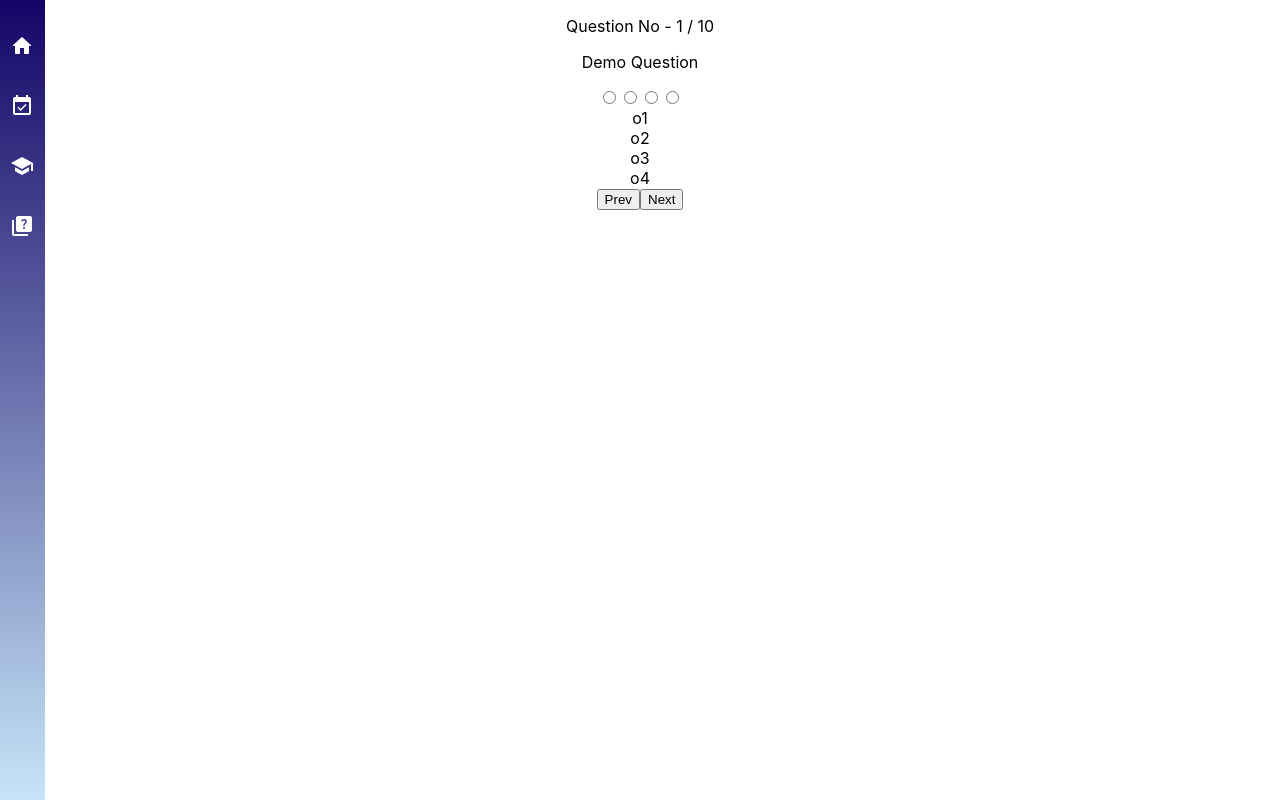
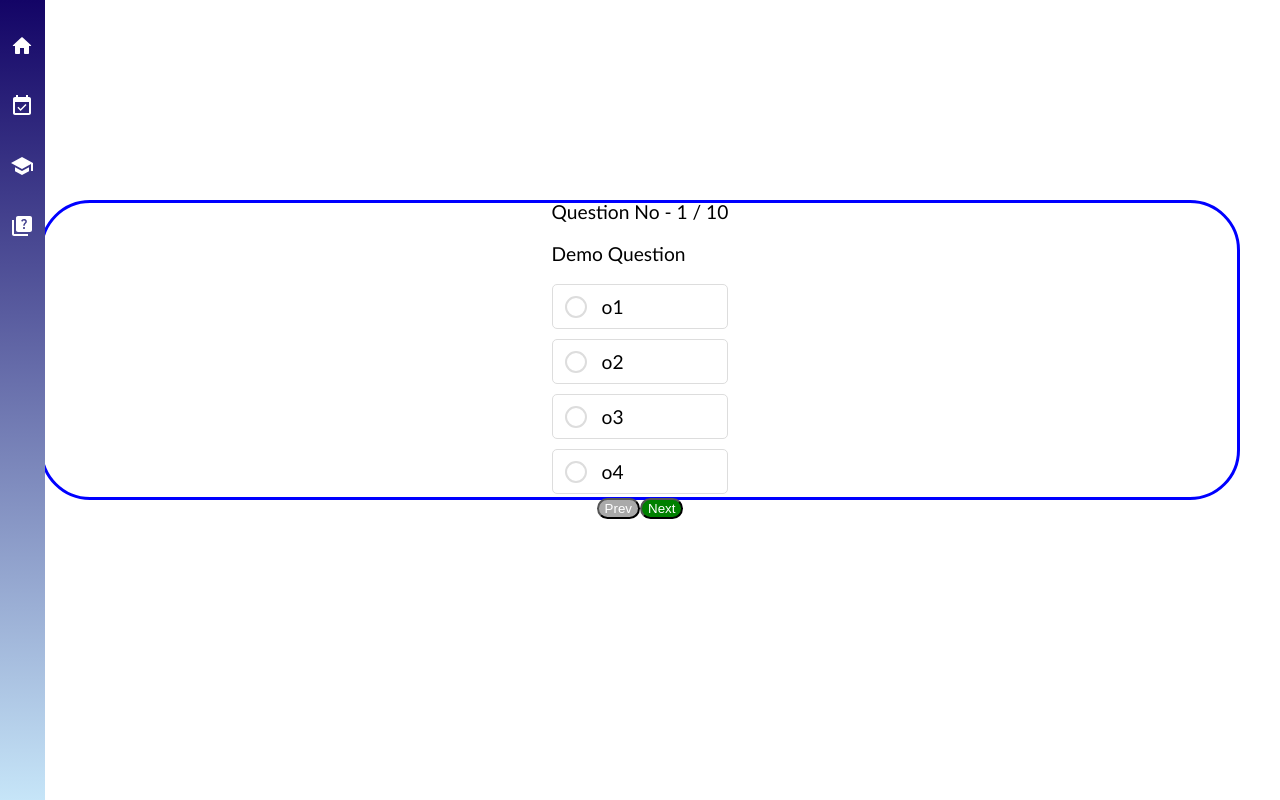
Before and after one commit to Pronkle/hackathon-2024, a React (Create React App) app: page /test in a window 1280 px wide. Built offline with nearby package versions, Linux system fonts and the light colour scheme; no server answers.

Commit message:
questions look bootiful

```diff
--- a/src/components/diagnostic/questionans.jsx
+++ b/src/components/diagnostic/questionans.jsx
@@ -1,4 +1,5 @@
 //C:\react-js\myreactdev\src\components\QuestionComp.js
+import "./style.css"
 import React from "react";
 
 const QuestionAns = ({ question, handleAnswer }) => {
--- a/src/components/diagnostic/questions.jsx
+++ b/src/components/diagnostic/questions.jsx
@@ -2,6 +2,7 @@ import React, { useEffect, useState } from "react";
 import QuestionAns from "./questionans";
 import QuestionData from "./questiondata";
 import { Link } from "react-router-dom";
+import './style.css'
 
 const Questions = ({ answer, setAnswer }) => {
   const [number, setNumber] = useState(0);
@@ -34,16 +35,16 @@ const Questions = ({ answer, setAnswer }) => {
 
   return (
     <div className="container mb-5">
-      <div className="row">
-        <div className="col-12">
+      <div className="qbox">
+        <div className="qinfo">
           <QuestionAns question={QuestionData[number]} handleAnswer={handleAnswer}/>
           <div className="buttons">
-          <button className="btn btn-primary px-4 py-2 fw-bold" onClick={handleDecrement}> Prev</button>
+          <button className="prev" onClick={handleDecrement}> Prev</button>
           {show ? (
-            <button className="btn btn-success px-4 py-2 fw-bold" onClick={handleIncrement}> Next</button>
+            <button className="next" onClick={handleIncrement}> Next</button>
           ) : (
             <Link to="/score" state={{answer: answer}}>
-              <button className="btn btn-info px-4 py-2 fw-bold">Submit</button>
+              <button className="submit">Submit</button>
             </Link>
           )}
           </div>
--- /dev/null
+++ b/src/components/diagnostic/style.css
@@ -0,0 +1,52 @@
+.next{
+    border-radius: 15px;
+    background-color: green;
+    color: white;
+}
+.prev{
+    border-radius: 15px;
+    background-color: darkgray;
+    color: white;
+}
+.submit{
+    border-radius: 15px;
+    background-color: rgb(49, 49, 158);
+    color: white;
+}
+.qbox{
+    padding-top: 300px;
+    height: 300px;
+    display: flex;
+    align-items: center;
+    justify-content: center;
+    flex-direction: column;
+}
+.qinfo{
+    padding-top: 50px;
+    border-color: blue;
+    border-style: solid;
+    text-align: left;
+    background-color: white;
+    border-radius: 50px;
+    height: 300px;
+    width: 1200px;
+    display: flex;
+    font-family: 'Trebuchet MS', 'Lucida Sans Unicode', 'Lucida Grande', 'Lucida Sans', Arial, sans-serif;
+    font-size: larger;
+    flex-direction: column;
+    align-items: center;
+    justify-content: center;
+    padding-bottom: 50px;
+}
+
+.container{margin: 30px auto;background: white;padding: 20px 15px}
+label.box{display: flex;margin-top: 10px;padding: 10px 12px;border-radius: 5px;cursor: pointer;border: 1px solid #ddd}
+#one:checked~label.first, #two:checked~label.second, #three:checked~label.third, #four:checked~label.forth, #five:checked~label.fifth, #six:checked~label.sixth, #seven:checked~label.seveth, #eight:checked~label.eighth{border-color: #8e498e}
+#one:checked~label.first .circle, #two:checked~label.second .circle, #three:checked~label.third .circle, #four:checked~label.forth .circle, #five:checked~label.fifth .circle, #six:checked~label.sixth .circle, #seven:checked~label.seveth .circle, #eight:checked~label.eighth .circle{border: 6px solid #8e498e;background-color: #fff}
+label.box:hover{background: #d5bbf7}
+label.box .course{display: flex;align-items: center;width: 100%}
+label.box .circle{height: 22px;width: 22px;border-radius: 50%;margin-right: 15px;border: 2px solid #ddd;display: inline-block}
+input[type="radio"]{display: none}
+@media(max-width: 450px){
+  .subject{font-size: 12px}
+}
```
